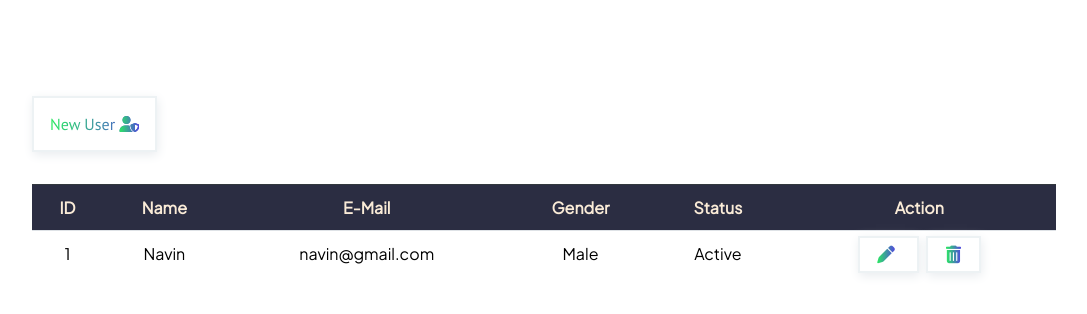
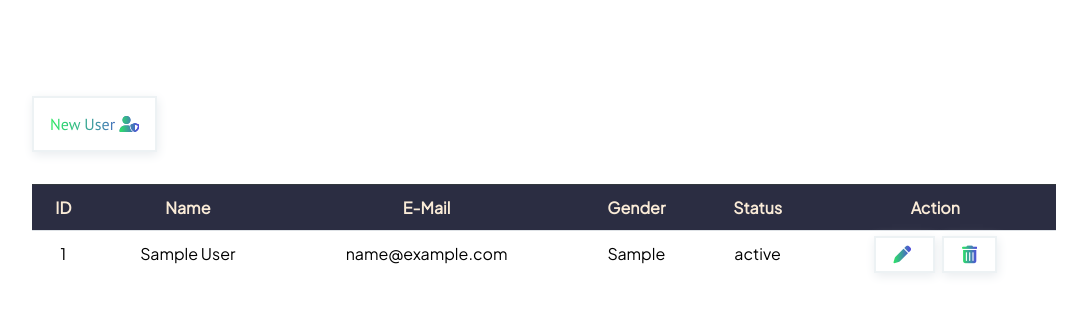
Before and after one commit to navinvirat/CrudApp, a Node server app: page / in a window 1280 px wide. Shown: the part 63-377 px from the top of the page, without its empty margins (96-1183 px from the left). Run offline with Node 20, Linux system fonts and the light colour scheme; tables that the repository leaves empty hold one stand-in row (values such as "Sample post"); some libraries are stand-ins or nearby versions.

Commit message:
final changes

```diff
--- /dev/null
+++ b/assets/js/index.js
@@ -0,0 +1,44 @@
+$("#add_user").submit(function(event){
+    alert("Data Inserted Successfully");
+})
+
+$("#update_user").submit(function(event){
+    event.preventDefault();
+    var unindexed_array= $(this).serializeArray();
+
+    var data={};
+    $.map(unindexed_array,(n,i)=>{
+        data[n['name']]=n['value']
+    })
+
+    var request={
+        "url":`http://localhost:3000/api/users/${data.id}`,
+        "method":"PUT",
+        "data":data
+    }
+    $.ajax(request).done((response)=>{
+        alert("Data updated successfully!")
+    })
+
+})
+
+
+if(window.location.pathname == "/"){
+    $ondelete = $(".table tbody td a.delete");
+    $ondelete.click(function(){
+        var id = $(this).attr("data-id")
+
+        var request = {
+            "url" : `http://localhost:3000/api/users/${id}`,
+            "method" : "DELETE"
+        }
+
+        if(confirm("Do you really want to delete this record?")){
+            $.ajax(request).done(function(response){
+                alert("Data Deleted Successfully!");
+                location.reload();
+            })
+        }
+
+    })
+}
--- a/server/controller/controller.js
+++ b/server/controller/controller.js
@@ -2,20 +2,102 @@ var userdb = require('../model/model');
 
 // create and save new user
 exports.create=(req,res)=>{
+// validate request
+if(!req.body){
+    res.status(400).send({message:"cannot send empty body!"});
+    return;
+}
+
+const user = new userdb({
+    name:req.body.name,
+    email:req.body.email,
+    gender:req.body.gender,
+    status:req.body.status
+})
+user
+    .save(user)
+    .then(data=>{
+        //res.send(data)
+        res.redirect('/add-user')
+    })
+    .catch(err=>{
+        res.status(500).send({message:err.message||"cannot send empty body!"});
+    });
 
 }
 
 // retrive and return all users
 exports.find=(req,res)=>{
 
+    if(req.query.id){
+        const id= req.query.id;
+
+        userdb.findById(id)
+        .then(data=>{
+            if(!data){
+                res.status(404).send({message:`Cannot find user with ${id},may be id not found!`});
+            }
+            else{
+                res.send(data);
+            }
+        })
+        .catch(err=>{
+            res.status(500).send({message:err.message||"ERROR occured while retrive specific userID"});
+        })
+
+
+    }
+    else{
+        userdb.find()
+    .then(user=>{
+        res.send(user)
+    })
+    .catch(err=>{
+        res.status(500).send({message:err.message||"ERROR occured while retrive"});
+    })
+
+    }
+
+
 }
 
 // update single user using id
 exports.update=(req,res)=>{
+    if(!req.body){
+        res.status(400).send({message:"update req cannot send empty body!"});
+        return;
+    }
+    const id= req.params.id;
+    userdb.findByIdAndUpdate(id,req.body, {useFindAndModify:false})
+    .then(data=>{
+        if(!data){
+            res.status(404).send({message:`Cannot update user with ${id},may be id not found!`});
+        }
+        else{
+            res.send(data);
+        }
+    })
+    .catch(err=>{
+        res.status(500).send({message:err.message||"ERROR occured while Update"});
+    })
 
 }
 
 // delete single user using id
 exports.delete=(req,res)=>{
 
+    const id= req.params.id;
+
+    userdb.findByIdAndDelete(id)
+    .then(data=>{
+        if(!data){
+            res.status(404).send({message:`Cannot delete user with ${id},may be id not found!`});
+        }
+        else{
+            res.send({message:"User data deleted successfully!"});
+        }
+    })
+    .catch(err=>{
+        res.status(500).send({message:err.message||"ERROR occured while Delete!"});
+    })
 }
--- a/server/services/render.js
+++ b/server/services/render.js
@@ -1,9 +1,31 @@
+const axios= require('axios');
+const { response } = require('express');
+
 exports.home=(req,res)=>{
-    res.render('index');
+
+    // Make get request to the /api/users/
+    axios.get('http://localhost:3000/api/users')
+    .then((response)=>{
+        console.log(response.data);
+        res.render('index',{user:response.data});
+    })
+    .catch(err=>{
+        res.send(err);
+    })
+
+
 }
 exports.add_user=(req,res)=>{
     res.render('add_user');
 }
 exports.update_user=(req,res)=>{
-    res.render('update_user');
+    axios.get('http://localhost:3000/api/users',{params:{id:req.query.id}})
+    .then(function(userdata){
+        res.render('update_user',{user:userdata.data});
+        // console.log("Navin",{user:userdata.data})
+    })
+    .catch(err=>{
+        res.send(err);
+    })
+    // res.render('update_user');
 }
--- a/views/include/_footer.ejs
+++ b/views/include/_footer.ejs
@@ -1,2 +1,4 @@
+<script src="https://cdnjs.cloudflare.com/ajax/libs/jquery/3.6.0/jquery.min.js" integrity="sha512-894YE6QWD5I59HgZOGReFYm4dnWc1Qt5NtvYSaNcOP+u1T9qYdvdihz0PPSiiqn/+/3e7Jo4EaG7TubfWGUrMQ==" crossorigin="anonymous" referrerpolicy="no-referrer"></script>
+<script src="/js/index.js"></script>
 </body>
 </html>
--- a/views/include/_form.ejs
+++ b/views/include/_form.ejs
@@ -1,4 +1,4 @@
-<form method="POST" id="update_user">
+<form action="/api/users" method="POST" id="add_user">
     <div class="new_user">
         <div class="form-group">
             <label for="name" class="text-light">Name</label>
--- a/views/include/_show.ejs
+++ b/views/include/_show.ejs
@@ -1,15 +1,17 @@
+<% for(var i=0; i<user.length; i++) { %>
 <tr>
-    <td>1</td>
-    <td>Navin</td>
-    <td>navin@gmail.com</td>
-    <td>Male</td>
-    <td>Active</td>
+    <td><%= i+1 %></td>
+    <td><%= user[i].name%></td>
+    <td><%= user[i].email%></td>
+    <td><%= user[i].gender%></td>
+    <td><%= user[i].status%></td>
     <td>
-        <a href="/update-user" class="btn border-shadow update">
+        <a href="/update-user?id=<%= user[i]._id%>" class="btn border-shadow update">
             <span class="text-gradient"><i class="fa-solid fa-pen"></i></span>
         </a>
-        <a class="btn border-shadow delete">
+        <a class="btn border-shadow delete" data-id= <%=user[i]._id%> >
             <span class="text-gradient"><i class="fa-solid fa-trash-can"></i></span>
         </a>
     </td>
 </tr>
+<% } %>
```
Also changed, not shown: views/update_user.ejs (+7 -7 lines), 2 other files.
